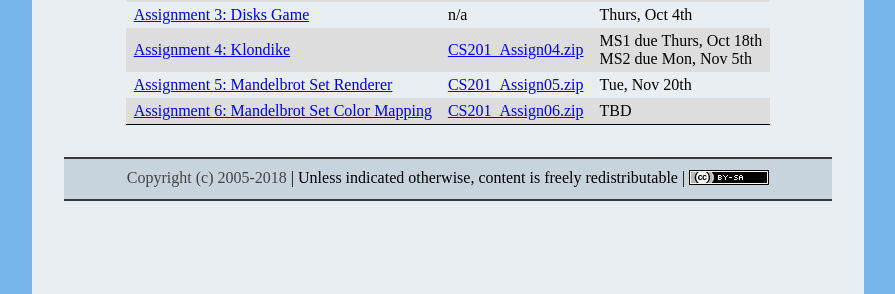
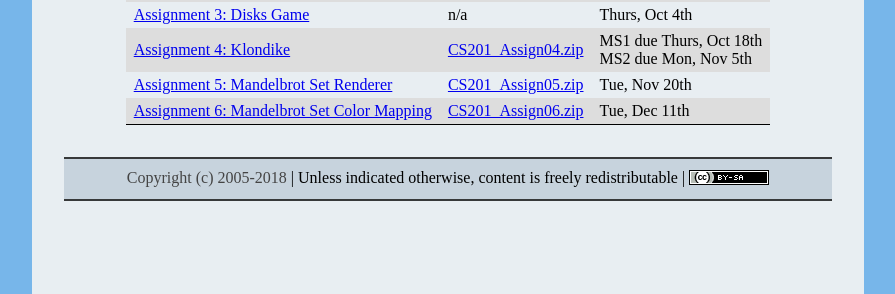
Before and after one commit to ycpcs/cs201-fall2018, a Jekyll site: the page built from assign/index.md, in a window 1280 px wide. Shown: the part 243-537 px from the top of the page, without its empty margins (192-1087 px from the left). Built offline with Jekyll 4.4.1, drawn with Linux system fonts in a browser that asks for light colours.

Commit message:
set assign06 due date

```diff
--- a/assign/index.md
+++ b/assign/index.md
@@ -14,4 +14,4 @@ Assignments are due by 11:59 PM on the due date.
 > [Assignment 3: Disks Game](assign03.html) | n/a | Thurs, Oct 4th
 > [Assignment 4: Klondike](assign04.html) | [CS201\_Assign04.zip](CS201_Assign04.zip) | MS1 due Thurs, Oct 18th<br>MS2 due Mon, Nov 5th
 > [Assignment 5: Mandelbrot Set Renderer](assign05.html) | [CS201\_Assign05.zip](CS201_Assign05.zip) | Tue, Nov 20th
-> [Assignment 6: Mandelbrot Set Color Mapping](assign06.html) | [CS201\_Assign06.zip](CS201_Assign06.zip) | TBD
+> [Assignment 6: Mandelbrot Set Color Mapping](assign06.html) | [CS201\_Assign06.zip](CS201_Assign06.zip) | Tue, Dec 11th
```
